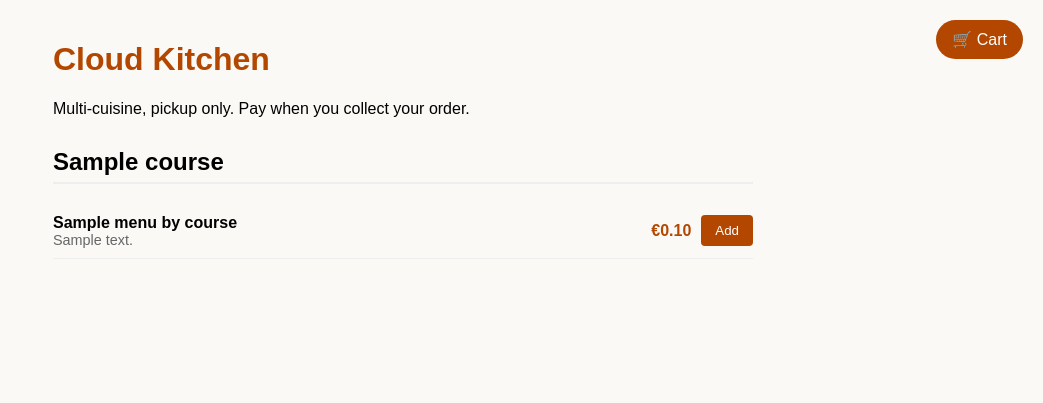
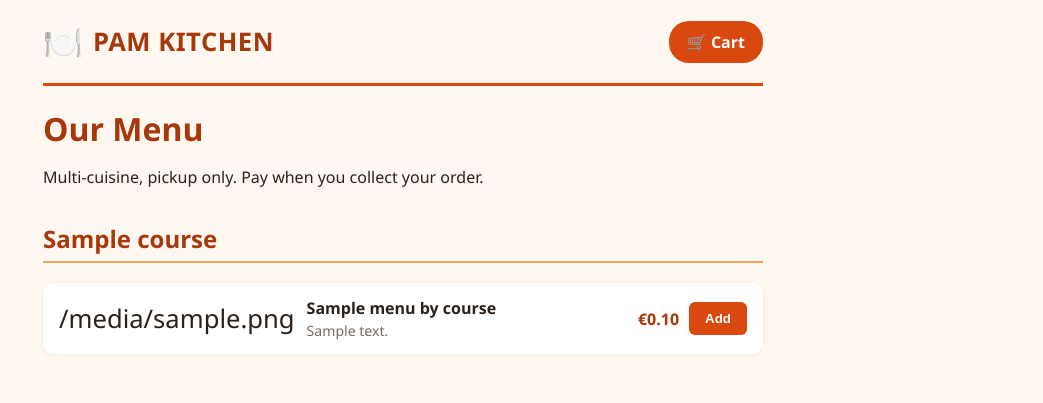
Before and after one commit to pragashkumar14/ce-capstone-cloud-kitchen, a Flask app: template app/src/templates/menu.html in a window 1280 px wide. Shown: the top 403 px of the page, without its empty margins (237-1280 px from the left). Run offline with Flask 3, Linux system fonts and the light colour scheme; the template is opened without the code that fills it: most values are stand-ins (such as "Sample title", 1, 10 or a date in 2020).

Commit message:
Rebrand to Pam Kitchen: new header, color scheme, card layout, per-item food icons

```diff
--- a/app/src/app.py
+++ b/app/src/app.py
@@ -9,6 +9,39 @@ RESTAURANT_ADDRESS = "9 avenue Buffon, 77290 Mitry-Mory"
 MIN_PICKUP_LEAD_MINUTES = 30
 
 COURSES = ["starters", "main", "desserts", "drinks"]
+
+ITEM_ICONS = {
+    "Vegetable Samosa": "🥟",
+    "Chicken Rolls": "🌯",
+    "Plain Naan": "🫓",
+    "Cheese Naan": "🫓",
+    "Caesar Salad": "🥗",
+    "Greek Salad": "🥗",
+    "Chicken Biryani": "🍛",
+    "Veg Biryani": "🍛",
+    "Margherita Pizza (Small)": "🍕",
+    "Margherita Pizza (Medium)": "🍕",
+    "Margherita Pizza (Large)": "🍕",
+    "Pepperoni Pizza (Small)": "🍕",
+    "Pepperoni Pizza (Medium)": "🍕",
+    "Pepperoni Pizza (Large)": "🍕",
+    "Classic Cheeseburger": "🍔",
+    "Veggie Burger": "🍔",
+    "Sri Lankan Chicken Fried Rice": "🍚",
+    "Chicken Kottu Rotti": "🍲",
+    "French Toast": "🍞",
+    "Crepe": "🥞",
+    "Chocolate Brownie": "🍫",
+    "Tiramisu": "🍰",
+    "Coca-Cola": "🥤",
+    "Mango Lassi": "🥭",
+    "Chocolate Milkshake": "🥤",
+    "Vanilla Milkshake": "🥤",
+    "Strawberry Milkshake": "🥤",
+    "Orange Juice": "🍊",
+    "Mango Juice": "🥭",
+    "Sri Lankan Tea": "🍵",
+}
 
 
 @app.route("/")
@@ -23,22 +56,11 @@ def menu():
 
     menu_by_course = {c: [] for c in COURSES}
     for item in items:
+        item = dict(item)
+        item["icon"] = ITEM_ICONS.get(item["name"], "🍽️")
         menu_by_course[item["course"]].append(item)
 
     return render_template("menu.html", menu_by_course=menu_by_course, courses=COURSES)
-
-
-@app.route("/cart/add", methods=["POST"])
-def add_to_cart():
-    item_id = request.form["item_id"]
-    quantity = int(request.form.get("quantity", 1))
-
-    cart = session.get("cart", {})
-    cart[item_id] = cart.get(item_id, 0) + quantity
-    session["cart"] = cart
-
-    return redirect(url_for("menu"))
-
 
 @app.route("/cart")
 def view_cart():
--- a/app/src/templates/base.html
+++ b/app/src/templates/base.html
@@ -3,23 +3,107 @@
 <head>
     <meta charset="UTF-8">
     <meta name="viewport" content="width=device-width, initial-scale=1.0">
-    <title>{% block title %}Cloud Kitchen{% endblock %}</title>
+    <title>{% block title %}Pam Kitchen{% endblock %}</title>
     <style>
-        body { font-family: Arial, sans-serif; max-width: 700px; margin: 0 auto; padding: 20px; background: #faf9f6; }
-        h1 { color: #b34700; }
-        h2 { border-bottom: 2px solid #eee; padding-bottom: 6px; margin-top: 30px; }
-        .item { display: flex; justify-content: space-between; align-items: center; padding: 10px 0; border-bottom: 1px solid #eee; }
-        .item-name { font-weight: bold; }
-        .item-desc { color: #666; font-size: 0.9em; }
-        .price { color: #b34700; font-weight: bold; white-space: nowrap; margin-left: 10px; }
-        button { background: #b34700; color: white; border: none; padding: 8px 14px; border-radius: 4px; cursor: pointer; }
-        button:hover { background: #8f3900; }
-        input, select { padding: 6px; margin: 4px 0; width: 100%; box-sizing: border-box; }
-        .cart-link { position: fixed; top: 20px; right: 20px; background: #b34700; color: white; padding: 10px 16px; border-radius: 20px; text-decoration: none; }
+        :root {
+            --primary: #d9480f;
+            --primary-dark: #a8380a;
+            --accent: #f4a261;
+            --bg: #fff8f0;
+            --card-bg: #ffffff;
+            --text: #2b2118;
+            --text-muted: #7a6a5a;
+        }
+        * { box-sizing: border-box; }
+        body {
+            font-family: 'Segoe UI', Arial, sans-serif;
+            max-width: 760px;
+            margin: 0 auto;
+            padding: 0 20px 40px;
+            background: var(--bg);
+            color: var(--text);
+        }
+        header.site-header {
+            display: flex;
+            justify-content: space-between;
+            align-items: center;
+            padding: 20px 0;
+            border-bottom: 3px solid var(--primary);
+            margin-bottom: 10px;
+        }
+        .brand {
+            display: flex;
+            align-items: center;
+            gap: 10px;
+        }
+        .brand-logo {
+            font-size: 2rem;
+        }
+        .brand-name {
+            font-size: 1.6rem;
+            font-weight: 800;
+            color: var(--primary-dark);
+            letter-spacing: 0.5px;
+        }
+        h1 { color: var(--primary-dark); margin-bottom: 4px; }
+        h2 {
+            color: var(--primary-dark);
+            border-bottom: 2px solid var(--accent);
+            padding-bottom: 6px;
+            margin-top: 34px;
+        }
+        .item {
+            display: flex;
+            justify-content: space-between;
+            align-items: center;
+            background: var(--card-bg);
+            border-radius: 10px;
+            padding: 14px 16px;
+            margin: 10px 0;
+            box-shadow: 0 1px 4px rgba(0,0,0,0.06);
+        }
+        .item-icon { font-size: 1.6rem; margin-right: 12px; }
+        .item-main { display: flex; align-items: center; }
+        .item-name { font-weight: 700; color: var(--text); }
+        .item-desc { color: var(--text-muted); font-size: 0.88em; margin-top: 2px; }
+        .price { color: var(--primary-dark); font-weight: 700; white-space: nowrap; margin-left: 10px; }
+        button {
+            background: var(--primary);
+            color: white;
+            border: none;
+            padding: 9px 16px;
+            border-radius: 6px;
+            cursor: pointer;
+            font-weight: 600;
+        }
+        button:hover { background: var(--primary-dark); }
+        input, select {
+            padding: 8px;
+            margin: 4px 0;
+            width: 100%;
+            box-sizing: border-box;
+            border: 1px solid #ddd;
+            border-radius: 6px;
+        }
+        .cart-link {
+            background: var(--primary);
+            color: white;
+            padding: 10px 18px;
+            border-radius: 20px;
+            text-decoration: none;
+            font-weight: 600;
+        }
+        .cart-link:hover { background: var(--primary-dark); }
     </style>
 </head>
 <body>
-    <a href="{{ url_for('view_cart') }}" class="cart-link">🛒 Cart</a>
+    <header class="site-header">
+        <div class="brand">
+            <span class="brand-logo">🍽️</span>
+            <span class="brand-name">PAM KITCHEN</span>
+        </div>
+        <a href="{{ url_for('view_cart') }}" class="cart-link">🛒 Cart</a>
+    </header>
     {% block content %}{% endblock %}
 </body>
 </html>
--- a/app/src/templates/cart.html
+++ b/app/src/templates/cart.html
@@ -1,5 +1,5 @@
 {% extends "base.html" %}
-{% block title %}Your Cart — Cloud Kitchen{% endblock %}
+{% block title %}Your Cart — Pam Kitchen{% endblock %}
 {% block content %}
 <h1>Your Cart</h1>
 
--- a/app/src/templates/checkout.html
+++ b/app/src/templates/checkout.html
@@ -1,5 +1,5 @@
 {% extends "base.html" %}
-{% block title %}Checkout — Cloud Kitchen{% endblock %}
+{% block title %}Checkout — Pam Kitchen{% endblock %}
 {% block content %}
 <h1>Checkout</h1>
 <p>Pickup at: <strong>{{ restaurant_address }}</strong></p>
--- a/app/src/templates/confirmation.html
+++ b/app/src/templates/confirmation.html
@@ -1,5 +1,5 @@
 {% extends "base.html" %}
-{% block title %}Order Confirmed — Cloud Kitchen{% endblock %}
+{% block title %}Order Confirmed — Pam Kitchen{% endblock %}
 {% block content %}
 <h1>Order confirmed! 🎉</h1>
 <p>Your order number is <strong>#{{ order_id }}</strong>.</p>
--- a/app/src/templates/menu.html
+++ b/app/src/templates/menu.html
@@ -1,7 +1,7 @@
 {% extends "base.html" %}
-{% block title %}Menu — Cloud Kitchen{% endblock %}
+{% block title %}Menu — Pam Kitchen{% endblock %}
 {% block content %}
-<h1>Cloud Kitchen</h1>
+<h1>Our Menu</h1>
 <p>Multi-cuisine, pickup only. Pay when you collect your order.</p>
 
 {% for course in courses %}
@@ -9,9 +9,12 @@
     <h2>{{ course | capitalize }}</h2>
     {% for item in menu_by_course[course] %}
     <div class="item">
-        <div>
-            <div class="item-name">{{ item.name }}</div>
-            <div class="item-desc">{{ item.description }}</div>
+        <div class="item-main">
+            <span class="item-icon">{{ item.icon }}</span>
+            <div>
+                <div class="item-name">{{ item.name }}</div>
+                <div class="item-desc">{{ item.description }}</div>
+            </div>
         </div>
         <div style="display:flex; align-items:center;">
             <span class="price">€{{ "%.2f"|format(item.price_cents / 100) }}</span>
```
